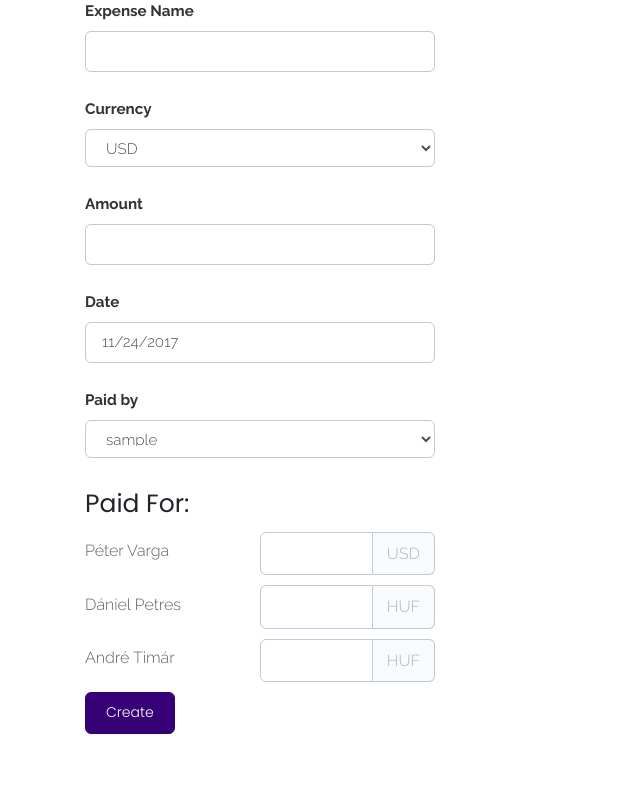
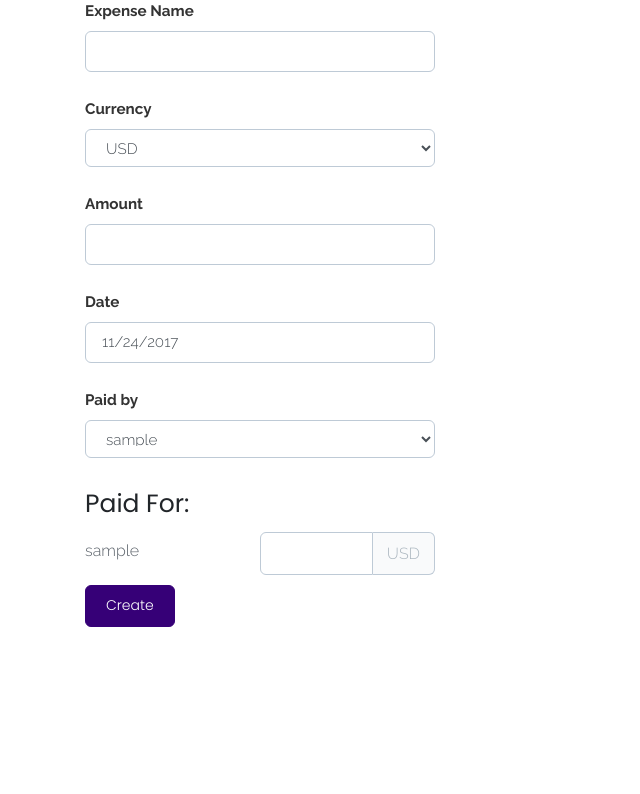
Before and after one commit to kadli01/splendexexpenses, a PHP site: page /new-expense.php?accountId=1 in a window 1280 px wide. Shown: the part 175-969 px from the top of the page, without its empty margins (0-640 px from the left). After the commit the page ends 802 px from the top, so only its background shows below. Run offline with PHP 8.4, Linux system fonts and the light colour scheme; the visitor is signed in with stand-in values (Sample User, id 1); tables that the repository leaves empty hold one stand-in row (values such as "Sample post").

Commit message:
new-expense db insert

```diff
--- a/new-expense.php
+++ b/new-expense.php
@@ -25,8 +25,8 @@ if(isset($_GET['accountId'])) $members = getMembers($_GET['accountId']);
 								</select>
 							</div>
 							<div class="form-group">
-								<label for="">Amount</label>
-								<input name="amount" type="text" class="form-control">
+								<label for="amount">Amount</label>
+								<input name="amount" type="text" class="form-control" value="">
 							</div>
 							<div class="form-group">
 								<label for="date">Date</label>
@@ -35,48 +35,28 @@ if(isset($_GET['accountId'])) $members = getMembers($_GET['accountId']);
 							<div class="form-group">
 								<label for="">Paid by</label>
 								<select name="paidBy" id="" class="form-control">
-									<?php foreach ($members as $member): ?>
-									<?php echo '<option value="' . $member['user_id'] . '">' . $member["user_name"] . '</option>'; ?>
-									<?php endforeach ?>
+									<?php foreach ($members as $member):
+										echo '<option value="' . $member['user_id'] . '">' . $member["user_name"] . '</option>';
+									endforeach ?>
 								</select>
 							</div>
 						</div>
 						<div class="bottom">
 							<h4>Paid For:</h4>
-							<div class="d-flex">
-								<div class="item">
-									<p>Péter Varga</p>
-								</div>
-								<div class="item">
-									<div class="input-group">
-										<input type="text" class="form-control">
-										<span class="input-group-addon" id="basic-addon1"><?php echo $currency[0] ?></span>
-									</div>
-								</div>
-							</div>
-							<div class="d-flex">
-								<div class="item">
-									<p>Dániel Petres</p>
-								</div>
-								<div class="item">
-									<div class="input-group">
-										<input type="text" class="form-control">
-										<span class="input-group-addon" id="basic-addon1">HUF</span>
-									</div>
-								</div>
-							</div>
-							<div class="d-flex">
-								<div class="item">
-									<p>André Timár</p>
-								</div>
-								<div class="item">
-									<div class="input-group">
-										<input type="text" class="form-control">
-										<span class="input-group-addon" id="basic-addon1">HUF</span>
-									</div>
-								</div>
-							</div>
-							<a href="show.php?accountId=<?php echo $_GET["accountId"] ?>" name="createExpenseBtn" class="btn btn-primary">Create</a>
+							<?php foreach($members as $member):
+							echo '<div class="d-flex">';
+							echo '<div class="item">';
+							echo '<p>' . $member['user_name'] . '</p>';
+							echo '</div>';
+							echo '<div class="item">';
+							echo '<div class="input-group">';
+							echo '<input name="paidFor[' . $member['user_id'] . ']" type="text" class="form-control">';
+							echo '<span class="input-group-addon" id="basic-addon1">' . $currency[0] . '</span>';
+							echo '</div>';
+							echo '</div>';
+							echo '</div>';
+							endforeach ?>
+							<input type="submit" name="createExpenseBtn" class="btn btn-primary" value="Create">
 						</div>
 					</form>
 				</div>
```
Also changed, not shown: resources/functions/functions.php (+14 -22 lines), show.php (+0 -20 lines).
